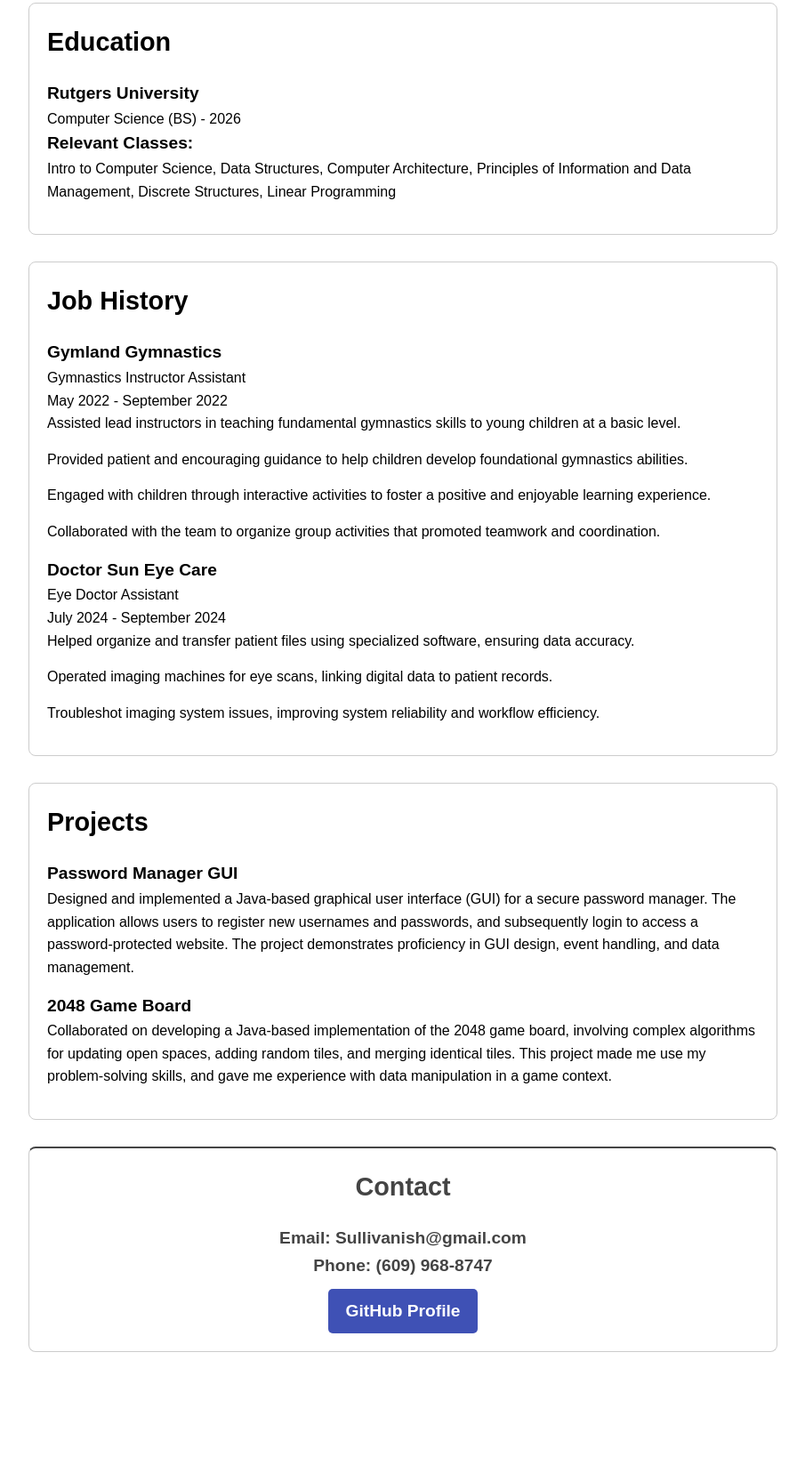
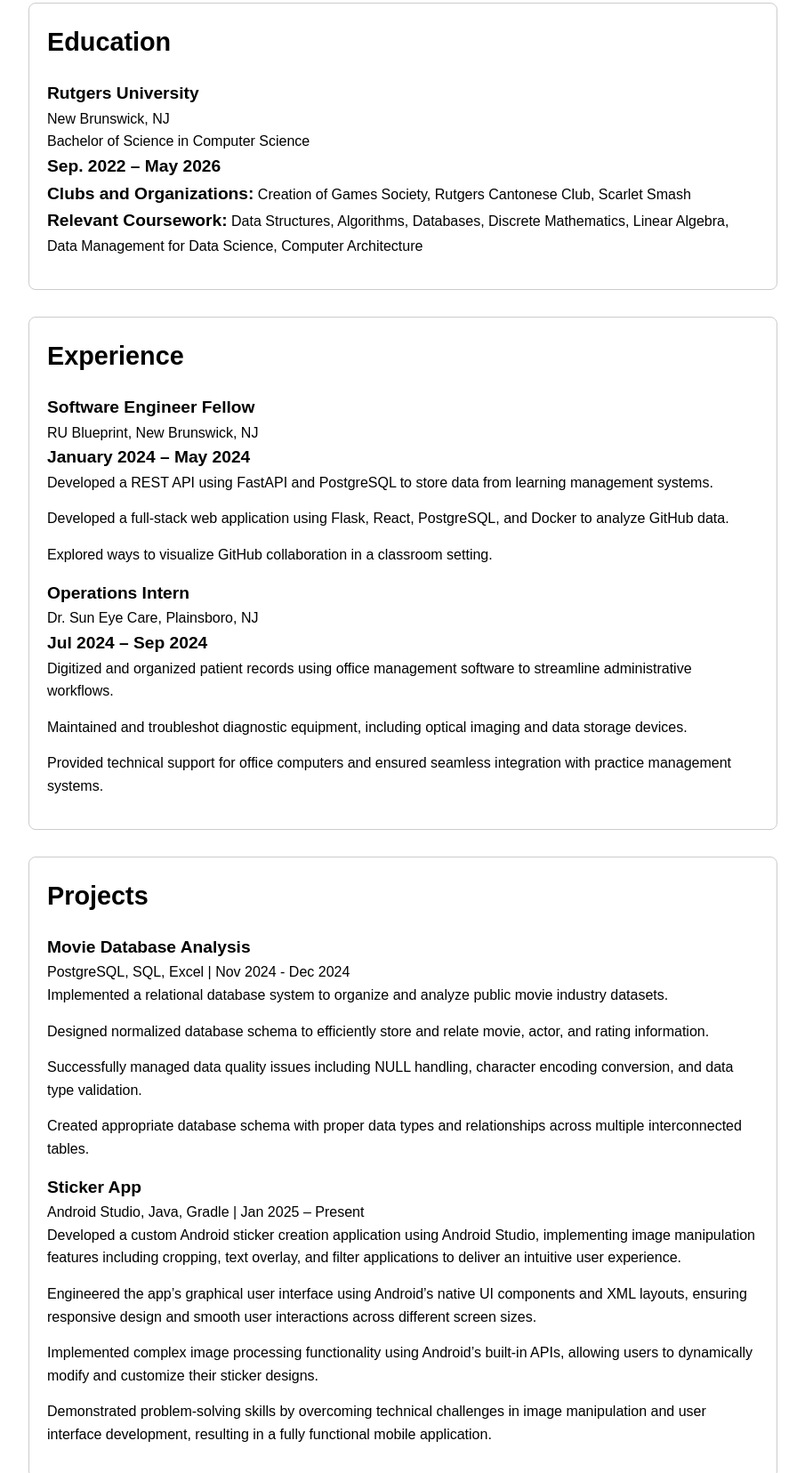
Before and after one commit to Yillow/SullivanLee.github.io, a plain HTML site: page index.html in a window 1280 px wide. Shown: the part 603-2259 px from the top of the page at 89% size, without its empty margins (187-1092 px from the left). Before the commit the page ends 2153 px from the top, so only its background shows below. Drawn offline with Linux system fonts and the light colour scheme.

Commit message:
Update index.html

```diff
--- a/index.html
+++ b/index.html
@@ -24,36 +24,37 @@
         <h2>Education</h2>
         <ul>
             <li>
-                <strong>Rutgers University</strong>
-                <p>Computer Science (BS) - 2026</p>
-                <strong>Relevant Classes:</strong>
-                <p>Intro to Computer Science, Data Structures, Computer Architecture, Principles of Information and Data Management, Discrete Structures, Linear Programming</p>
+                <strong>Rutgers University</strong><br>
+                <span>New Brunswick, NJ</span><br>
+                <p>Bachelor of Science in Computer Science</p>
+                <p><strong>Sep. 2022 – May 2026</strong></p>
+                <p><strong>Clubs and Organizations:</strong> Creation of Games Society, Rutgers Cantonese Club, Scarlet Smash</p>
+                <p><strong>Relevant Coursework:</strong> Data Structures, Algorithms, Databases, Discrete Mathematics, Linear Algebra, Data Management for Data Science, Computer Architecture</p>
             </li>
         </ul>
     </section>
 
     <section class="job-history">
-        <h2>Job History</h2>
+        <h2>Experience</h2>
         <ul>
             <li>
-                <strong>Gymland Gymnastics</strong>
-                <p>Gymnastics Instructor Assistant</p>
-                <p>May 2022 - September 2022</p>
+                <strong>Software Engineer Fellow</strong><br>
+                <span>RU Blueprint, New Brunswick, NJ</span><br>
+                <p><strong>January 2024 – May 2024</strong></p>
                 <ul>
-                    <li>Assisted lead instructors in teaching fundamental gymnastics skills to young children at a basic level.</li>
-                    <li>Provided patient and encouraging guidance to help children develop foundational gymnastics abilities.</li>
-                    <li>Engaged with children through interactive activities to foster a positive and enjoyable learning experience.</li>
-                    <li>Collaborated with the team to organize group activities that promoted teamwork and coordination.</li>
+                    <li>Developed a REST API using FastAPI and PostgreSQL to store data from learning management systems.</li>
+                    <li>Developed a full-stack web application using Flask, React, PostgreSQL, and Docker to analyze GitHub data.</li>
+                    <li>Explored ways to visualize GitHub collaboration in a classroom setting.</li>
                 </ul>
             </li>
             <li>
-                <strong>Doctor Sun Eye Care</strong>
-                <p>Eye Doctor Assistant</p>
-                <p>July 2024 - September 2024</p>
+                <strong>Operations Intern</strong><br>
+                <span>Dr. Sun Eye Care, Plainsboro, NJ</span><br>
+                <p><strong>Jul 2024 – Sep 2024</strong></p>
                 <ul>
-                    <li>Helped organize and transfer patient files using specialized software, ensuring data accuracy.</li>
-                    <li>Operated imaging machines for eye scans, linking digital data to patient records.</li>
-                    <li>Troubleshot imaging system issues, improving system reliability and workflow efficiency.</li>
+                    <li>Digitized and organized patient records using office management software to streamline administrative workflows.</li>
+                    <li>Maintained and troubleshot diagnostic equipment, including optical imaging and data storage devices.</li>
+                    <li>Provided technical support for office computers and ensured seamless integration with practice management systems.</li>
                 </ul>
             </li>
         </ul>
@@ -63,14 +64,33 @@
         <h2>Projects</h2>
         <ul>
             <li>
-                <strong>Password Manager GUI</strong>
-                <p>Designed and implemented a Java-based graphical user interface (GUI) for a secure password manager. The application allows users to register new usernames and passwords, and subsequently login to access a password-protected website. The project demonstrates proficiency in GUI design, event handling, and data management.</p>
+                <strong>Movie Database Analysis</strong><br>
+                <span>PostgreSQL, SQL, Excel | Nov 2024 - Dec 2024</span>
+                <ul>
+                    <li>Implemented a relational database system to organize and analyze public movie industry datasets.</li>
+                    <li>Designed normalized database schema to efficiently store and relate movie, actor, and rating information.</li>
+                    <li>Successfully managed data quality issues including NULL handling, character encoding conversion, and data type validation.</li>
+                    <li>Created appropriate database schema with proper data types and relationships across multiple interconnected tables.</li>
+                </ul>
             </li>
             <li>
-                <strong>2048 Game Board</strong>
-                <p>Collaborated on developing a Java-based implementation of the 2048 game board, involving complex algorithms for updating open spaces, adding random tiles, and merging identical tiles. This project made me use my problem-solving skills, and gave me experience with data manipulation in a game context.</p>
+                <strong>Sticker App</strong><br>
+                <span>Android Studio, Java, Gradle | Jan 2025 – Present</span>
+                <ul>
+                    <li>Developed a custom Android sticker creation application using Android Studio, implementing image manipulation features including cropping, text overlay, and filter applications to deliver an intuitive user experience.</li>
+                    <li>Engineered the app’s graphical user interface using Android’s native UI components and XML layouts, ensuring responsive design and smooth user interactions across different screen sizes.</li>
+                    <li>Implemented complex image processing functionality using Android’s built-in APIs, allowing users to dynamically modify and customize their sticker designs.</li>
+                    <li>Demonstrated problem-solving skills by overcoming technical challenges in image manipulation and user interface development, resulting in a fully functional mobile application.</li>
+                </ul>
             </li>
         </ul>
+    </section>
+
+    <section class="technical-skills">
+        <h2>Technical Skills</h2>
+        <p><strong>Languages:</strong> Java, Python, C/C++, SQL, HTML/CSS</p>
+        <p><strong>Developer Tools:</strong> Git, VS Code, PyCharm, IntelliJ, Eclipse, Jupyter</p>
+        <p><strong>Libraries:</strong> pandas, NumPy, Matplotlib</p>
     </section>
 
     <section class="contact">
```
